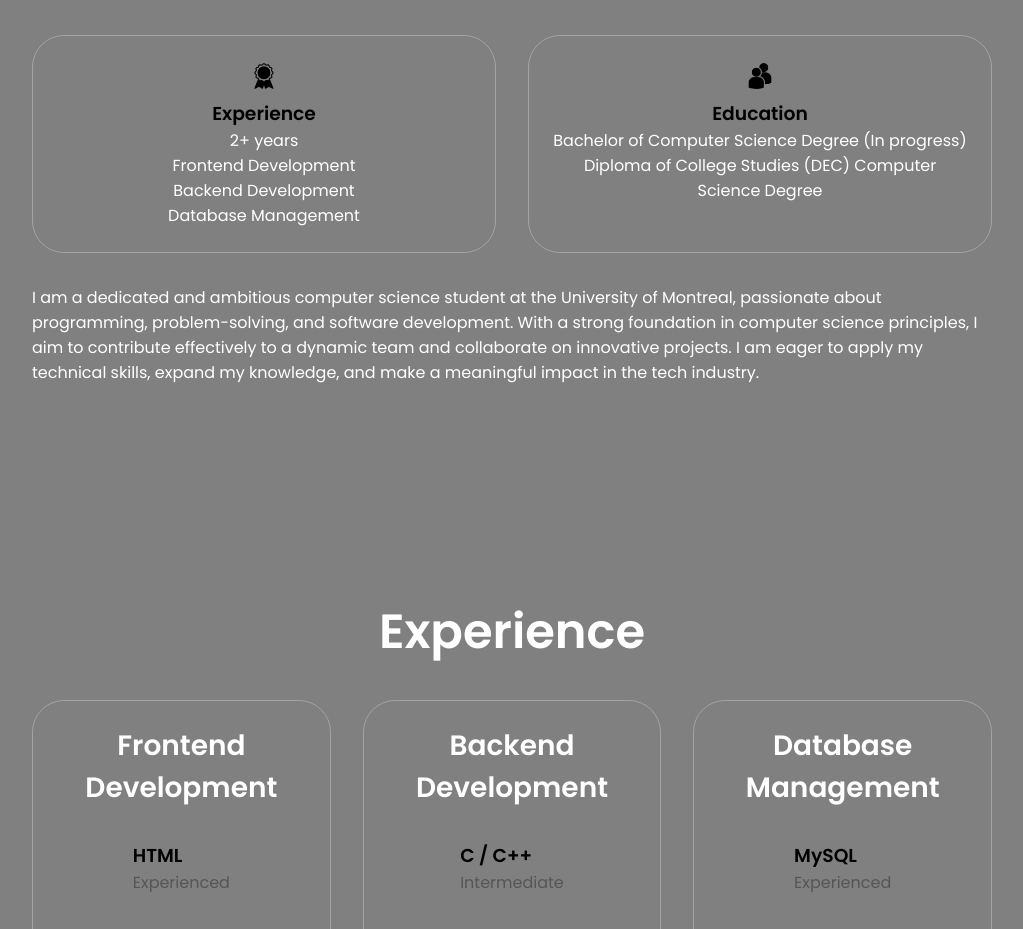
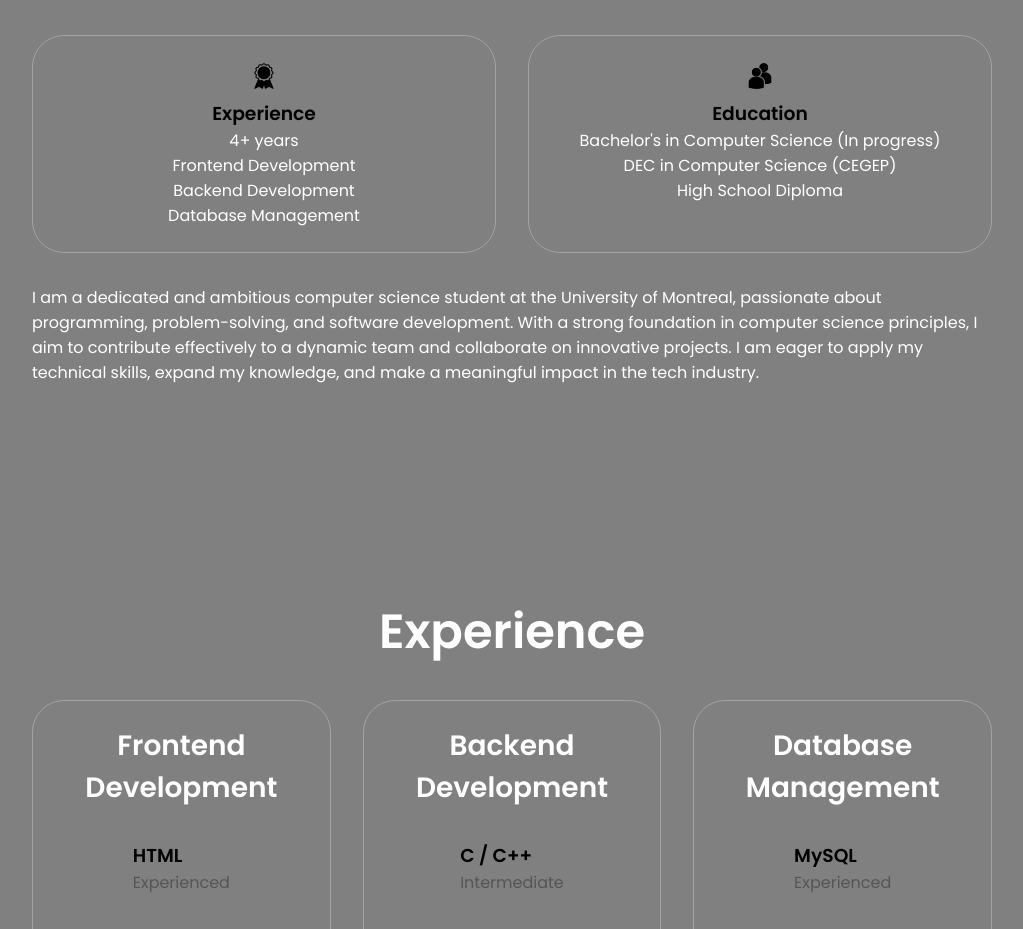
Before and after one commit to jeffandersoncharriot/portfolio, a plain HTML site: page index.html in a window 1280 px wide. Shown: the part 1100-2029 px from the top of the page, without its empty margins (128-1151 px from the left). Drawn offline with Linux system fonts and the light colour scheme.

Commit message:
Description Update

```diff
--- a/index.html
+++ b/index.html
@@ -68,7 +68,7 @@
           <div class="details-container">
             <img src="./assets/experience.png" alt="Experience icon" class="icon" />
             <h3>Experience</h3>
-            <p2>2+ years
+            <p2>4+ years
               <br />Frontend Development
               <br />Backend Development
               <br/> Database Management
@@ -77,8 +77,12 @@
           <div class="details-container">
             <img src="./assets/education.png" alt="Education icon" class="icon" />
             <h3>Education</h3>
-            <p2>Bachelor of Computer Science Degree (In progress)</p2>
-            <p2>Diploma of College Studies (DEC) Computer Science Degree</p2>
+            <p2>Bachelor's in Computer Science (In progress)</p2>
+            <br/>
+
+            <p2>DEC in Computer Science (CEGEP)</p2>
+<br/>
+            <p2>High School Diploma</p2>
           </div>
         </div>
         <div class="text-container">
```
